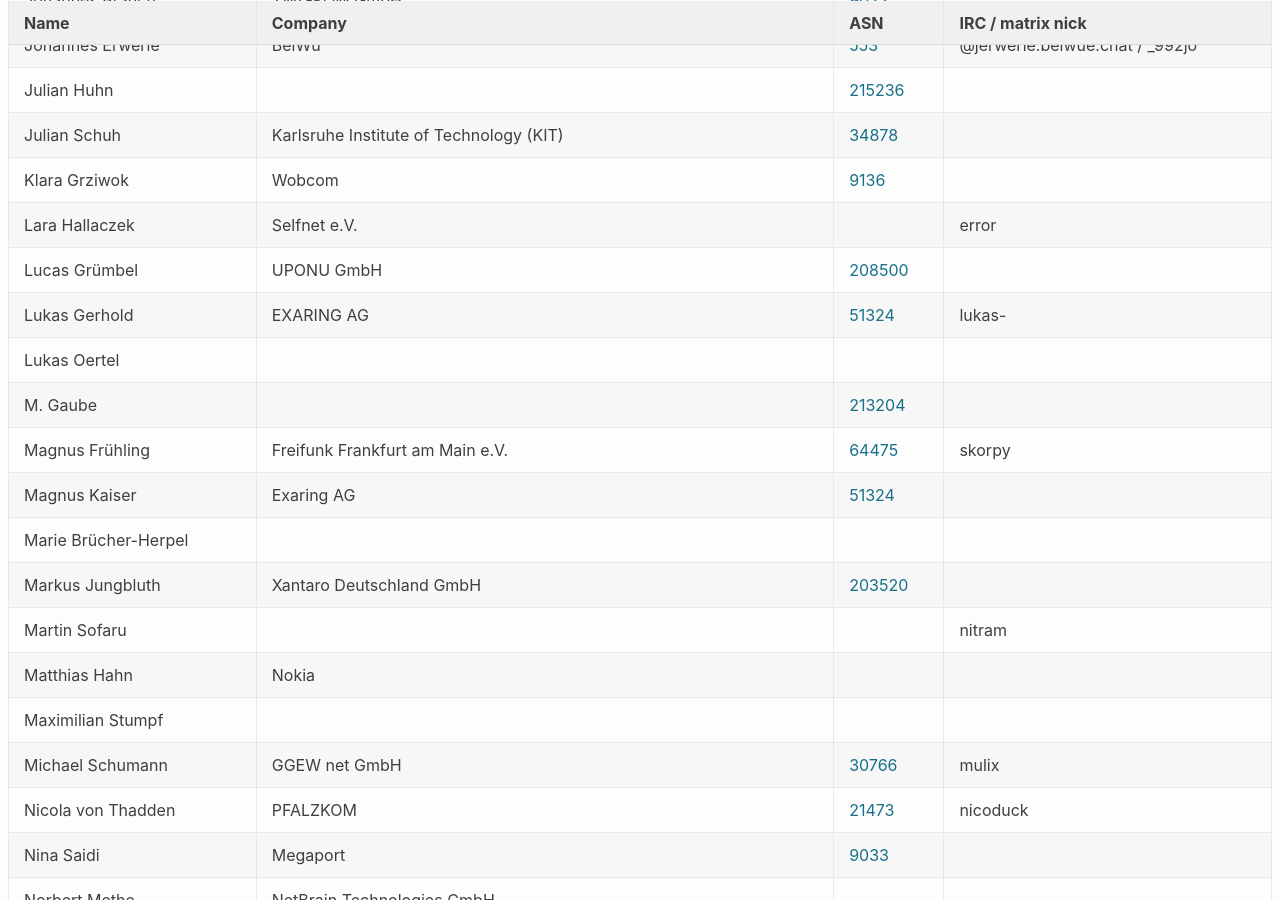
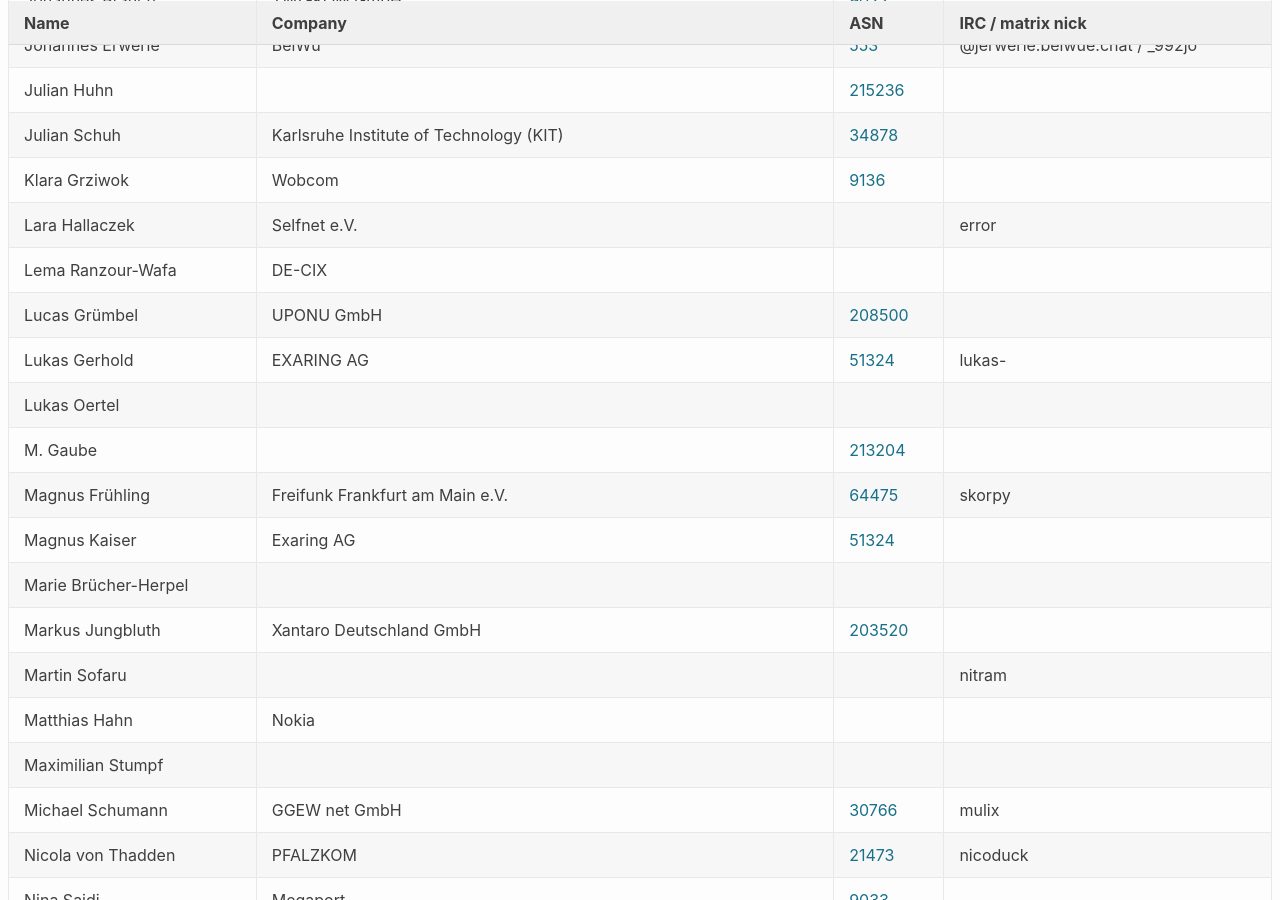
Before and after one commit to denog/pretix-attendeelist, a Jekyll site: the page built from denogmeetup25-01/index.markdown, in a window 1280 px wide and 900 px high, scrolled down 976 px. Built offline with Jekyll 4.4.1, drawn with Linux system fonts in a browser that asks for light colours.

Commit message:
Latest data: Wed Feb 12 02:29:00 UTC 2025

```diff
--- a/_data/attendees_denogmeetup25-01.json
+++ b/_data/attendees_denogmeetup25-01.json
@@ -153,6 +153,12 @@
     "name": "Lara Hallaczek",
     "company": "Selfnet e.V.",
     "irc": "error",
+    "asn": null
+  },
+  {
+    "name": "Lema Ranzour-Wafa",
+    "company": "DE-CIX",
+    "irc": null,
     "asn": null
   },
   {
```
